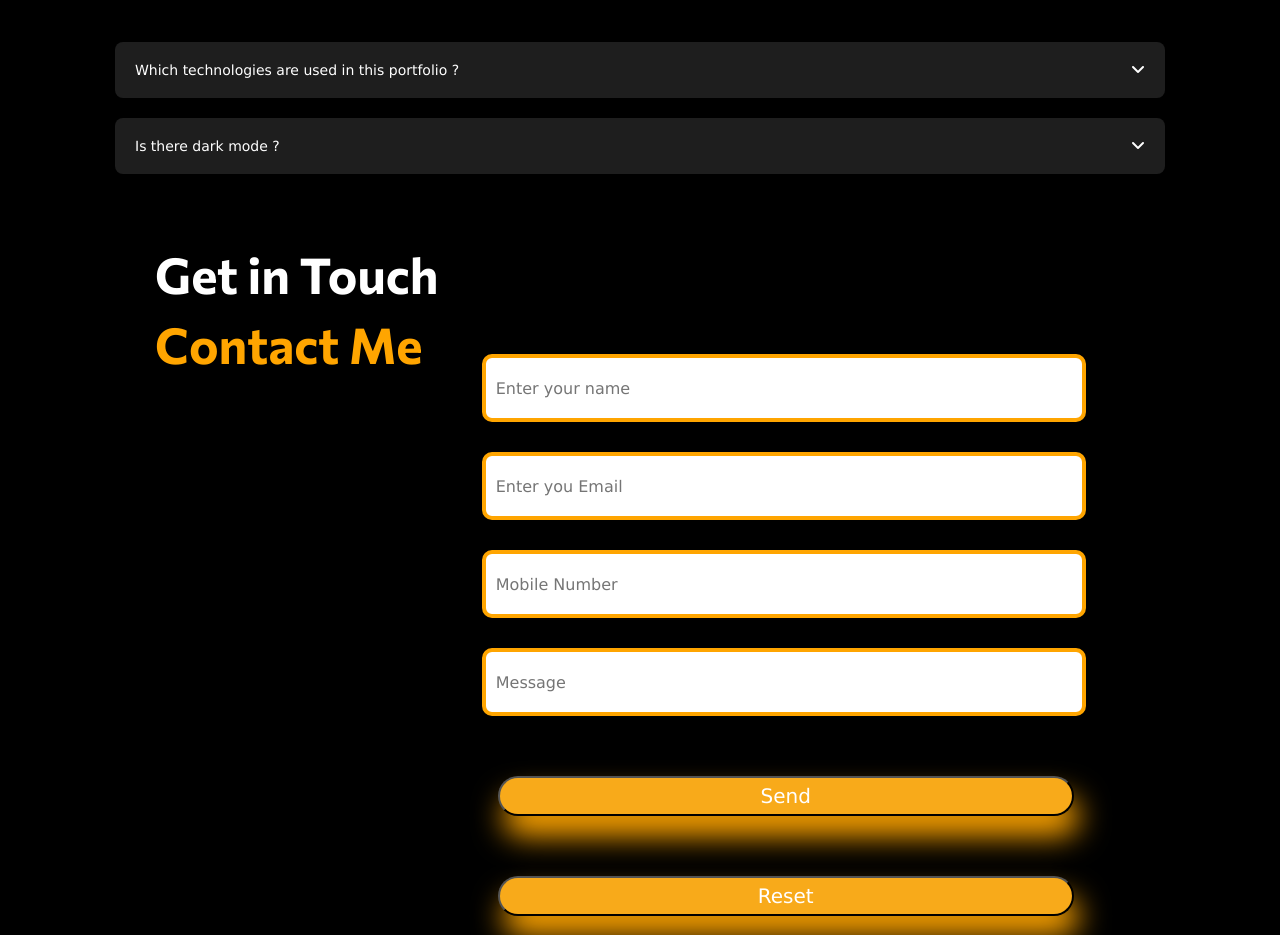
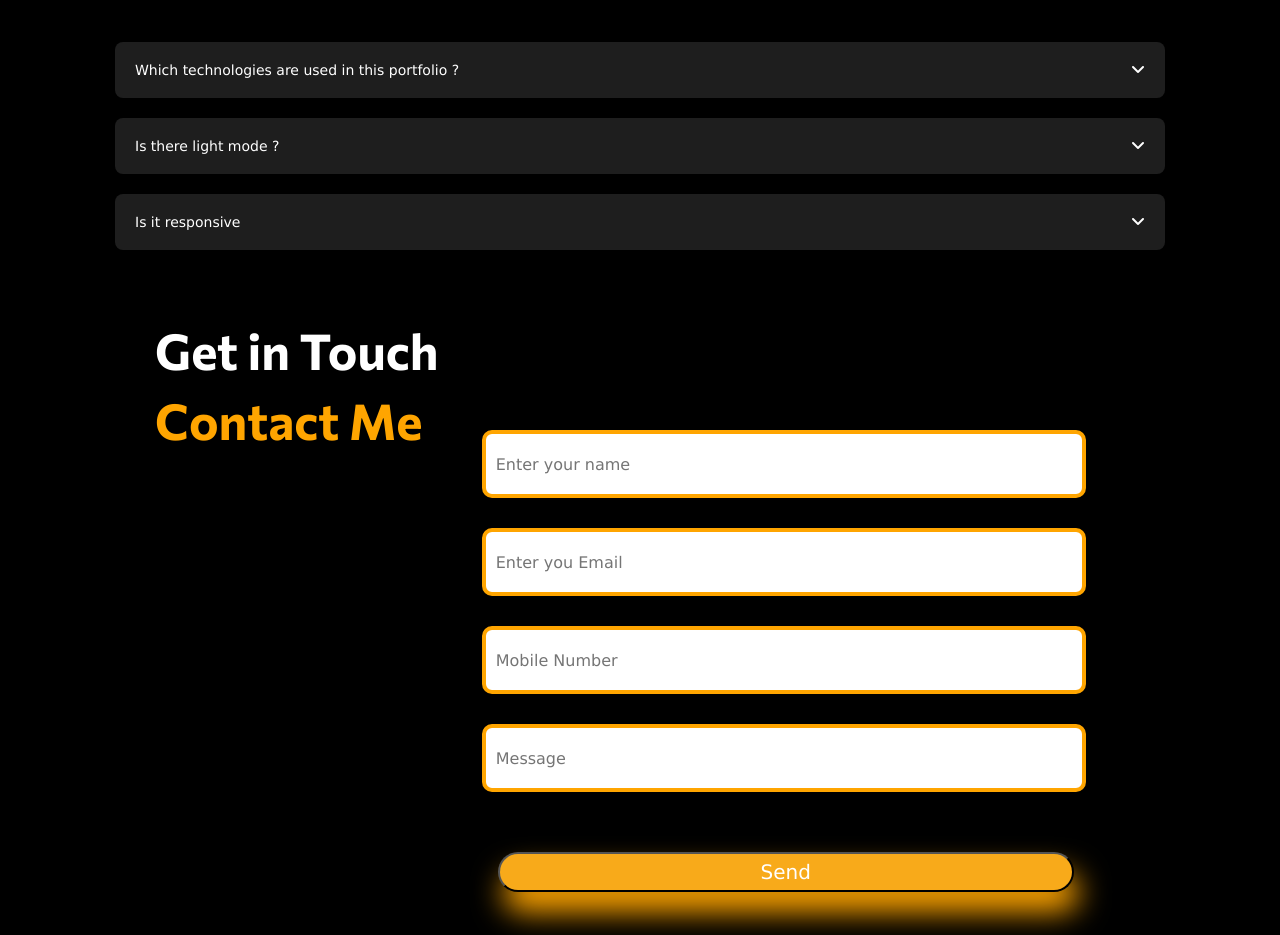
Before and after one commit to prince-8888/portfolio, a plain HTML site: page index.html in a window 1280 px wide. Shown: the part 2700-3635 px from the top of the page. Drawn offline with nearby package versions, Linux system fonts and the light colour scheme; a web font is replaced by a local one.

Commit message:
Update index.html
some changes in six page

```diff
--- a/index.html
+++ b/index.html
@@ -194,14 +194,24 @@
 
   <div class="accordian">
       <div class="questions">
-          <p class="accordian-question">Is there dark mode ?</p>
+          <p class="accordian-question">Is there light mode ?</p>
           <i class="fa-solid icon fa-angle-down"></i>
       </div>
       <div class="answer">
-          <p><b>Yes</b>, for that click on hamburger icon and their you will get dark mode option.</p>
+          <p><b>Yes</b>, for that click on hamburger icon and their you will get light mode option.</p>
       </div>
 
       </div>
+    <div class="accordian">
+          <div class="questions">
+              <p class="accordian-question">Is it responsive</p>
+              <i class="fa-solid icon fa-angle-down"></i>
+          </div>
+          <div class="answer">
+              <p><b>Yes</b>,this web page is completely responsive compitable with both mobiles, tablets and Laptop devices.</p>
+          </div>
+
+          </div>
 
         </div>
 
```
